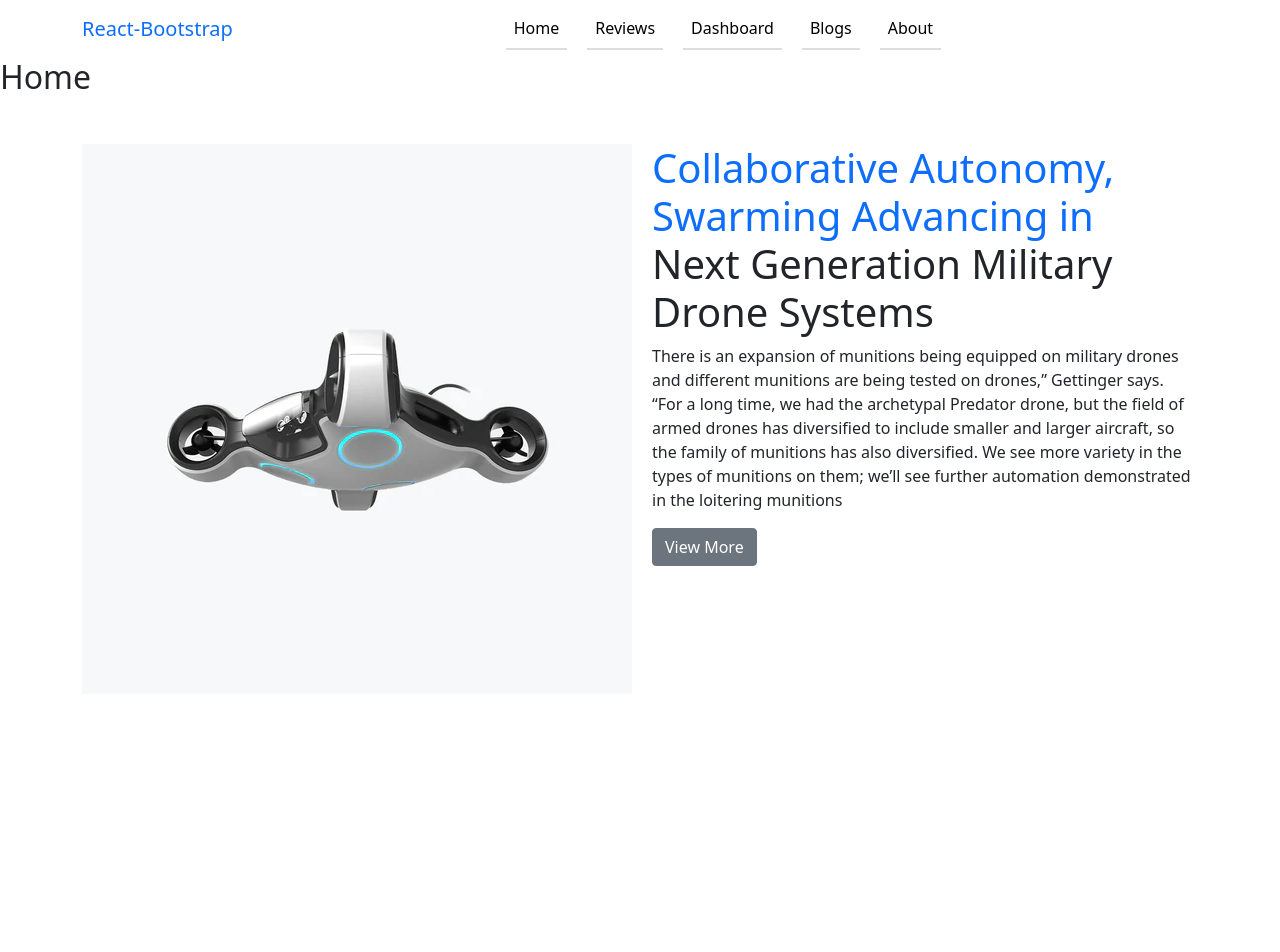
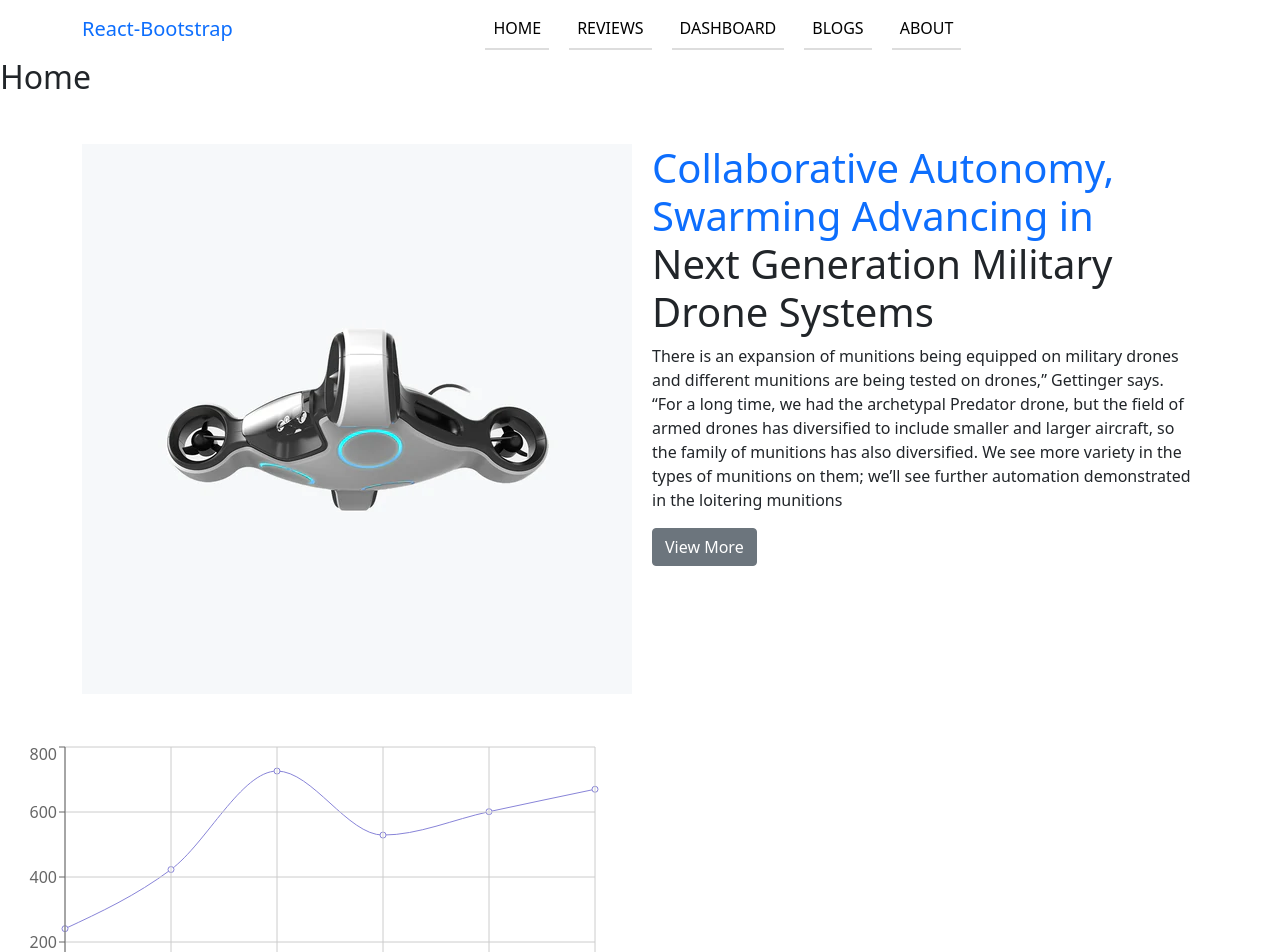
Before and after one commit to mkpbd/product-analysis-website, a React (Create React App) app: page / in a window 1280 px wide. Shown: the top 952 px of the page. Before the commit the page ends 800 px from the top, so only its background shows below. Built offline with nearby package versions, Linux system fonts and the light colour scheme.

Commit message:
line chart add

```diff
--- a/package.json
+++ b/package.json
@@ -13,6 +13,7 @@
     "react-dom": "^18.0.0",
     "react-router-dom": "^6.3.0",
     "react-scripts": "5.0.0",
+    "recharts": "^2.1.9",
     "web-vitals": "^2.1.4"
   },
   "scripts": {
--- /dev/null
+++ b/public/data.json
@@ -0,0 +1,38 @@
+[
+    {
+        "month": "Mar",
+        "investment": 100000,
+        "sell": 241,
+        "revenue": 10401
+    },
+    {
+        "month": "Apr",
+        "investment": 200000,
+        "sell": 423,
+        "revenue": 24500
+    },
+    {
+        "month": "May",
+        "investment": 500000,
+        "sell": 726,
+        "revenue": 67010
+    },
+    {
+        "month": "Jun",
+        "investment": 500000,
+        "sell": 529,
+        "revenue": 40405
+    },
+    {
+        "month": "Jul",
+        "investment": 600000,
+        "sell": 601,
+        "revenue": 50900
+    },
+    {
+        "month": "Aug",
+        "investment": 700000,
+        "sell": 670,
+        "revenue": 61000
+    }
+]
--- a/src/App.js
+++ b/src/App.js
@@ -8,6 +8,7 @@ import Home from './components/Home/Home';
 import Reviews from './components/Reviews/Reviews';
 import About from './components/About/About';
 import NotFound from './components/NotFound/NotFound';
+import LineCharts from './components/LineCharts/LineCharts';
 
 function App() {
   return (
@@ -25,6 +26,7 @@ function App() {
       </Routes>
 
       <Products></Products>
+      <LineCharts></LineCharts>
 
     </>
   );
--- a/src/components/Header/Header.js
+++ b/src/components/Header/Header.js
@@ -4,6 +4,14 @@ import "./Header.css";
 import {Link} from 'react-router-dom';
 
 const Header = () => {
+    const routeObjec = [
+        {path:'/home', display:"home" },
+        {path:'/reviews', display:"Reviews" },
+        {path:'/dashboard', display:"Dashboard" },
+        {path:'/blogs', display:"Blogs" },
+        {path:'/about', display:"About" },
+
+    ]
   return (
     <Navbar collapseOnSelect expand="lg" bg="white" variant="white">
       <Container>
@@ -12,12 +20,14 @@ const Header = () => {
         <Navbar.Collapse id="responsive-navbar-nav">
           <Nav className="mx-auto">
 
-                <Link className="nav-link" to='/home'>Home</Link>
-                <Link className="nav-link" to='/reviews'>Reviews</Link>
-                <Link className="nav-link" to='/dashboard'>Dashboard</Link>
-                <Link className="nav-link" to='/blogs'>Blogs</Link>
-                <Link className="nav-link" to='/about'>About</Link>
-
+            {/* {
+                routeObjec.map(rr=> <Link></Link>)
+            } */}
+                <Link className="nav-link" to='/home'>{"Home".toUpperCase()}</Link>
+                <Link className="nav-link" to='/reviews'>{"Reviews".toUpperCase()}</Link>
+                 <Link className="nav-link" to='/dashboard'>{"Dashboard".toUpperCase()}</Link>
+                <Link className="nav-link" to='/blogs'>{"Blogs".toUpperCase()}</Link>
+                <Link className="nav-link" to='/about'>{"About".toUpperCase()}</Link>
 
           </Nav>
         </Navbar.Collapse>
--- /dev/null
+++ b/src/components/LineCharts/LineCharts.js
@@ -0,0 +1,22 @@
+import React, { useEffect, useState } from 'react';
+import { LineChart, Line, CartesianGrid, XAxis, YAxis } from 'recharts';
+
+const LineCharts = () => {
+    const [data, setData] = useState([]);
+
+    useEffect(()=>{
+        fetch('data.json').then(data => data.json()).then(data => setData(data));
+
+    },[])
+
+    return (
+        <LineChart width={600} height={300} data={data}>
+    <Line type="monotone" dataKey="sell" stroke="#8884d8" />
+    <CartesianGrid stroke="#ccc" />
+    <XAxis dataKey="month" />
+    <YAxis/>
+  </LineChart>
+    );
+};
+
+export default LineCharts;
```
Also changed, not shown: 1 other file (tests, documents, lock files or other folders).
